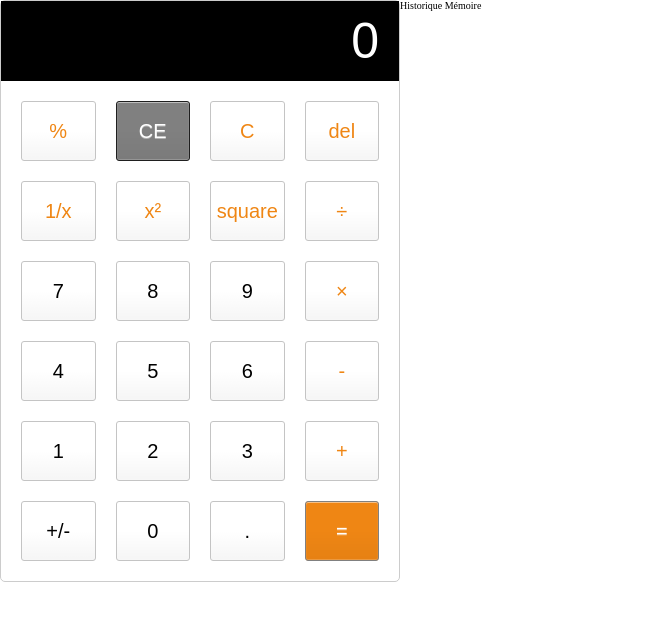
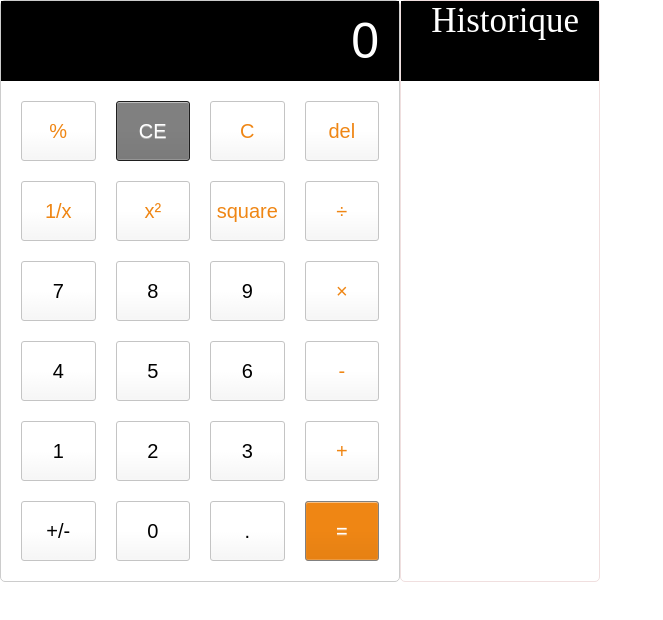
Before and after one commit to coderbase-it/angular-calculator-advanced-rxjs, an Angular app: page / in a window 1280 px wide. Shown: the top 620 px of the page, without its empty margins (0-663 px from the left). Built offline with nearby package versions, Linux system fonts and the light colour scheme.

Commit message:
2 files modified

```diff
--- a/src/app/calculator/calculator.component.css
+++ b/src/app/calculator/calculator.component.css
@@ -10,6 +10,35 @@
   left: 50%;
   transform: translate(-50%, -50%);*/
   width: 400px;
+}
+.history {
+  border: 1px solid rgb(240, 223, 223);
+  border-radius: 5px;
+  font-size: 1rem;
+  /* position: absolute;
+  top: 50%;
+  left: 50%;
+  transform: translate(-50%, -50%);*/
+  width: 200px;
+}
+.title {
+  width: 100%;
+  font-size: 3.5rem;
+  height: 80px;
+  border: none;
+  background-color: #000000;
+  color: #fff;
+  text-align: right;
+  padding-right: 20px;
+  padding-left: 10px;
+  vertical-align: middle;
+}
+
+.log {
+  display: grid;
+  grid-template-columns: repeat(4, 1fr);
+  grid-gap: 20px;
+  padding: 20px;
 }
 
 .calculator-screen {
--- a/src/app/calculator/calculator.component.html
+++ b/src/app/calculator/calculator.component.html
@@ -130,6 +130,10 @@
 
       <!-- decimal-reset-equal -->
     </div>
+
   </div>
-  <div>Historique Mémoire</div>
+  <div class="history">
+    <div class="title">Historique</div>
+    <div class="log"></div>
+  </div>
 </div>
```
